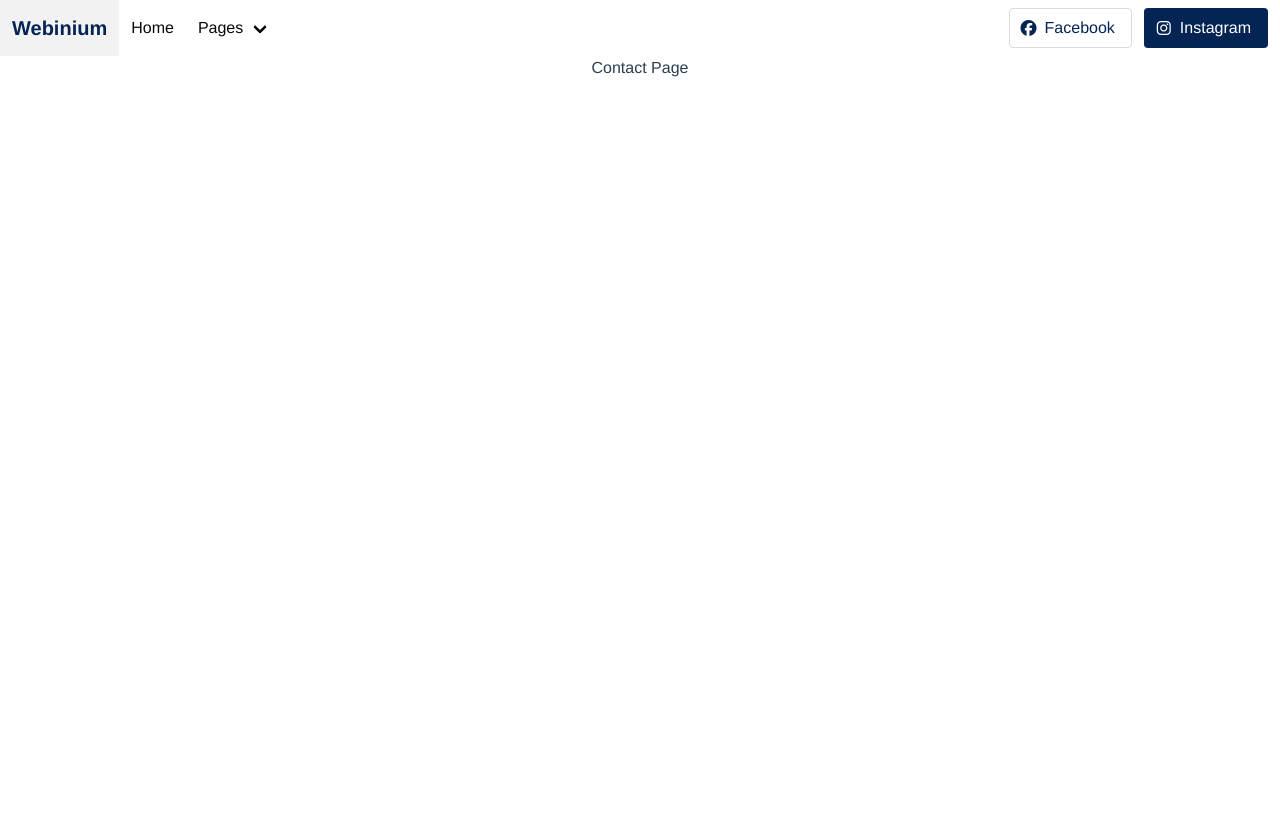
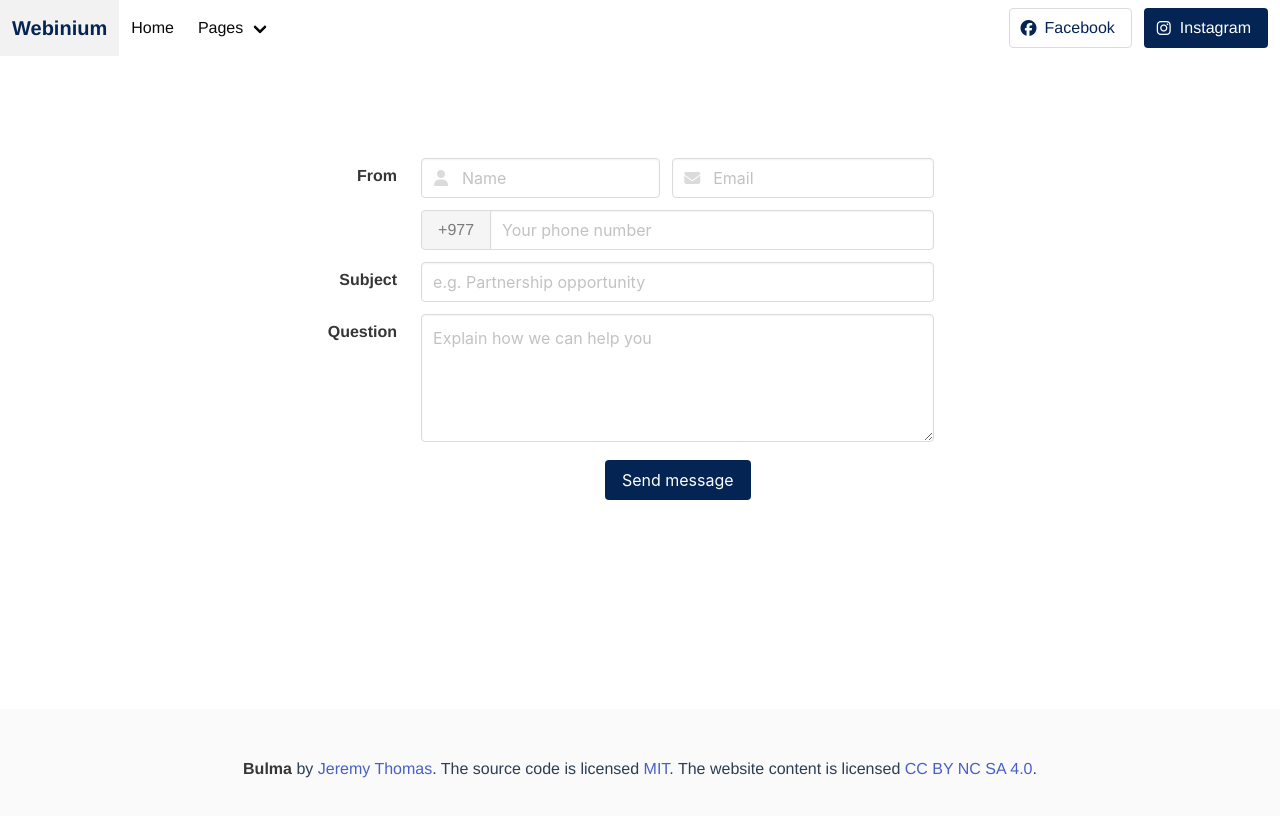
Before and after one commit to apurbadh/Webinium, a Vue app: page /contact in a window 1280 px wide. Shown: the top 816 px of the page. Built offline with nearby package versions, Linux system fonts and the light colour scheme.

Commit message:
contact page ui done

```diff
--- a/src/App.vue
+++ b/src/App.vue
@@ -1,10 +1,12 @@
 <script setup lang="ts">
   import Navbar from "./components/Navbar.vue"
+  import Footer from "./components/Footer.vue"
 </script>
 
 <template>
   <Navbar/>
   <router-view></router-view>
+  <Footer/>
 </template>
 
 <style>
--- /dev/null
+++ b/src/components/Footer.vue
@@ -0,0 +1,21 @@
+<template>
+	<footer class="footer">
+  <div class="content has-text-centered">
+    <p>
+      <strong>Bulma</strong> by <a href="https://jgthms.com">Jeremy Thomas</a>. The source code is licensed
+      <a href="http://opensource.org/licenses/mit-license.php">MIT</a>. The website content
+      is licensed <a href="http://creativecommons.org/licenses/by-nc-sa/4.0/">CC BY NC SA 4.0</a>.
+    </p>
+  </div>
+</footer>
+</template>
+<script lang="ts">
+	export default {
+		name : "Footer"
+	}
+</script>
+<style scoped>
+	footer{
+		margin-top: 16%;
+	}
+</style>
--- a/src/pages/Contact.vue
+++ b/src/pages/Contact.vue
@@ -1,8 +1,120 @@
 <template>
-	<h2>Contact Page</h2>
+<div class="field is-horizontal keep-center" style="margin-top: 8%;">
+  <div class="field-label is-normal">
+    <label class="label">From</label>
+  </div>
+  <div class="field-body">
+    <div class="field">
+      <p class="control is-expanded has-icons-left">
+        <input class="input" type="text" placeholder="Name">
+        <span class="icon is-small is-left">
+          <i class="fas fa-user"></i>
+        </span>
+      </p>
+    </div>
+    <div class="field">
+      <p class="control is-expanded has-icons-left has-icons-right">
+        <input class="input" type="email" placeholder="Email" @input="checkEmail" v-model="email">
+        <span class="icon is-small is-left">
+          <i class="fas fa-envelope"></i>
+        </span>
+
+      </p>
+    </div>
+  </div>
+</div>
+
+<div class="field is-horizontal keep-center">
+  <div class="field-label"></div>
+  <div class="field-body">
+    <div class="field is-expanded">
+      <div class="field has-addons">
+        <p class="control">
+          <a class="button is-static">
+            +977
+          </a>
+        </p>
+        <p class="control is-expanded">
+          <input class="input" type="tel" placeholder="Your phone number" @input="checkPhone" v-model="phone">
+        </p>
+      </div>
+    </div>
+  </div>
+</div>
+
+
+<div class="field is-horizontal keep-center">
+  <div class="field-label is-normal">
+    <label class="label">Subject</label>
+  </div>
+  <div class="field-body">
+    <div class="field">
+      <div class="control">
+        <input class="input" type="text" placeholder="e.g. Partnership opportunity">
+      </div>
+
+    </div>
+  </div>
+</div>
+
+<div class="field is-horizontal keep-center">
+  <div class="field-label is-normal">
+    <label class="label">Question</label>
+  </div>
+  <div class="field-body">
+    <div class="field">
+      <div class="control">
+        <textarea class="textarea" placeholder="Explain how we can help you" ></textarea>
+      </div>
+    </div>
+  </div>
+</div>
+
+<div class="field is-horizontal keep-center">
+  <div class="field-label">
+    <!-- Left empty for spacing -->
+  </div>
+  <div class="field-body">
+    <div class="field">
+      <div class="control">
+        <button class="button is-primary" style="background: #042454; margin: 1%;">
+          Send message
+        </button>
+      </div>
+    </div>
+  </div>
+</div>
 </template>
 <script lang="ts">
+	import {useRef} from "vue"
+	interface Data{
+		emailIsValid : boolean,
+		phoneIsValid : boolean,
+		email : string,
+		phone : string
+	}
 	export default {
-		name : "Contact"
+		name : "Contact",
+		data() : Data{
+			return {
+				emailIsValid : true,
+				phoneIsValid: true,
+			}
+		},
+		methods: {
+			checkEmail(){
+				console.log(this.email)
+			},
+			checkPhone(){
+
+			}
+		}
 	}
 </script>
+
+<style scoped>
+	.keep-center {
+		width: 50%;
+		margin-left: 23%;
+	}
+</style>
```
